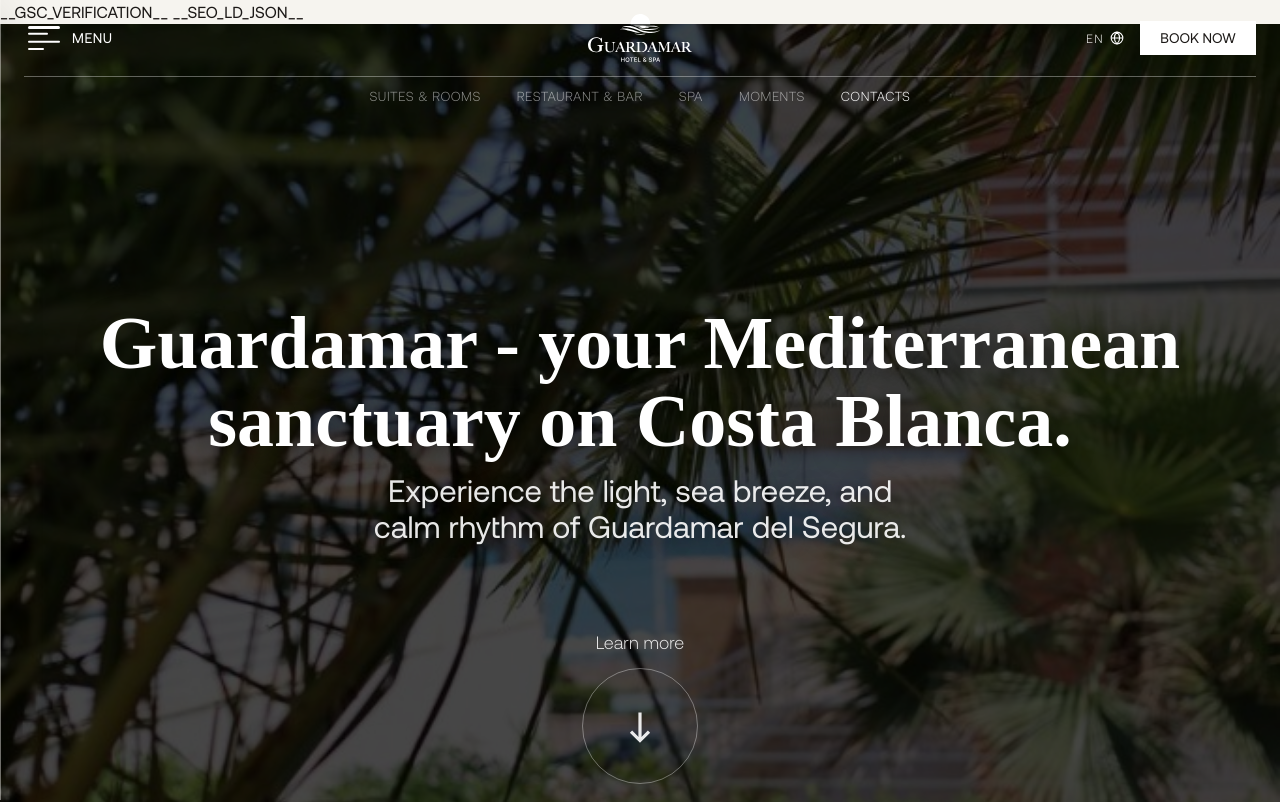
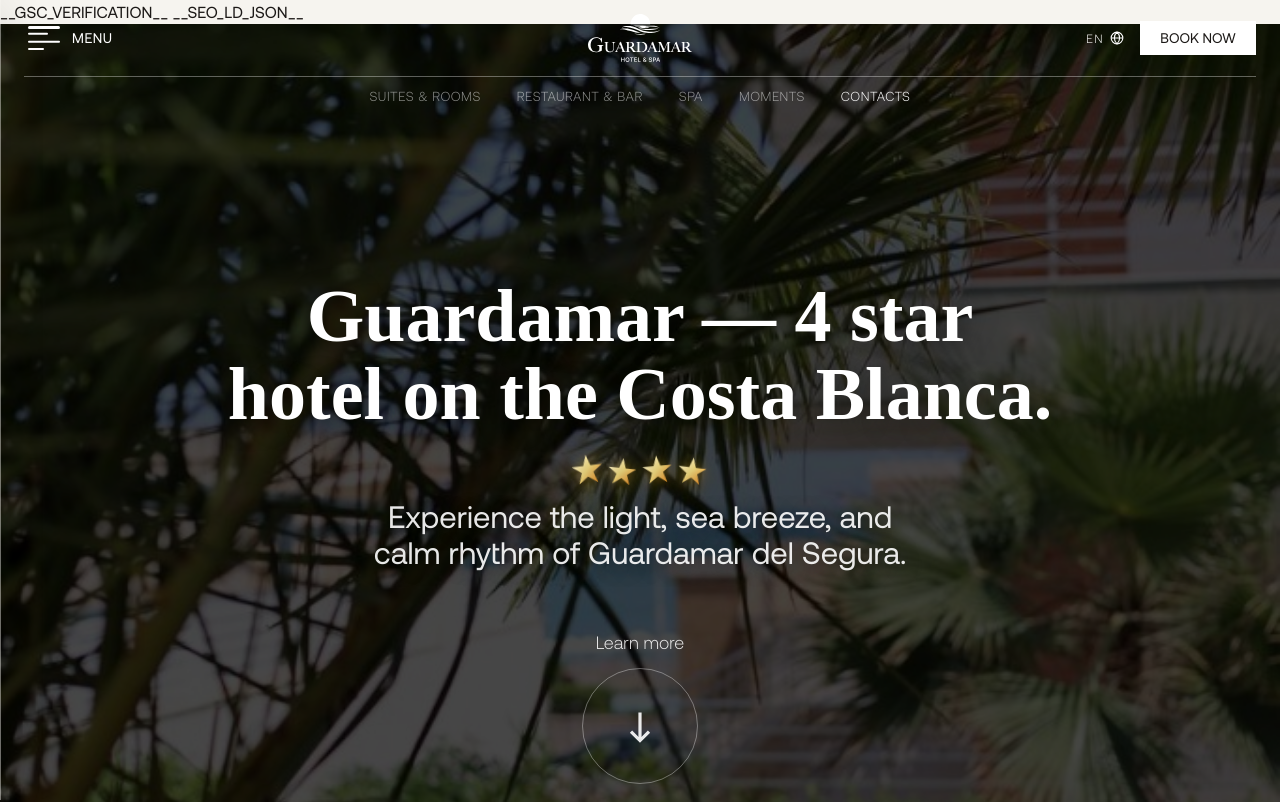
Before and after one commit to VladyslavPetskovych/Quademar, a React (Vite) app in the folder site/: page / in a window 1280 px wide. Shown: the top 802 px of the page. Built offline with nearby package versions, Linux system fonts and the light colour scheme; a web font is replaced by a local one.

Commit message:
fix and test

```diff
--- a/site/src/components/sections/HomeHero.jsx
+++ b/site/src/components/sections/HomeHero.jsx
@@ -5,6 +5,35 @@
 import { useLanguage } from '../../i18n/LanguageContext'
 import { HOME_INTRO_SECTION_ID, scrollToHomeIntro } from './homeSectionCta'
 import { HOME_SCROLL_EASE } from './homeMotion'
+
+/** Hand-tuned placement so rating stars feel natural vs the serif headline. */
+const HERO_STAR_STYLE = [
+  { rotate: '-7deg', y: '-0.02em', scale: 1.04 },
+  { rotate: '6deg', y: '0.03em', scale: 0.95 },
+  { rotate: '-5deg', y: '-0.02em', scale: 1 },
+  { rotate: '7deg', y: '0.02em', scale: 0.96 },
+]
+
+function HeroRatingStars() {
+  return (
+    <span
+      className="mt-3 inline-flex flex-row items-center justify-center gap-[0.06em] font-sans not-italic leading-none tracking-[0.02em] sm:mt-4 md:mt-5"
+      aria-hidden="true"
+    >
+      {HERO_STAR_STYLE.map((s, i) => (
+        <span
+          key={i}
+          className="inline-block bg-linear-to-br from-amber-50 via-amber-200 to-amber-600 bg-clip-text text-[0.48em] text-transparent sm:text-[0.46em] md:text-[0.44em] filter-[drop-shadow(0_1px_6px_rgba(251,191,36,0.45))]"
+          style={{
+            transform: `rotate(${s.rotate}) translateY(${s.y}) scale(${s.scale})`,
+          }}
+        >
+          ★
+        </span>
+      ))}
+    </span>
+  )
+}
 
 export default function HomeHero() {
   const { t } = useLanguage()
@@ -55,12 +84,14 @@
         transition={{ duration: lightMotion ? 0.35 : 0.9, ease: HOME_SCROLL_EASE }}
       >
         <motion.h1
-          className="mx-auto max-w-88 sm:max-w-160 lg:max-w-none font-cormorant text-white font-bold leading-[1.05] text-[40px] sm:text-[3.3rem] md:text-[4.1rem] lg:text-[74px] [text-shadow:0_4px_24px_rgba(0,0,0,0.5)]"
+          className="mx-auto flex max-w-88 flex-col items-center sm:max-w-160 lg:max-w-none font-cormorant text-white font-bold leading-[1.05] text-[40px] sm:text-[3.3rem] md:text-[4.1rem] lg:text-[74px] [text-shadow:0_4px_24px_rgba(0,0,0,0.5)]"
           initial={{ y: lightMotion ? 0 : 24, opacity: 0 }}
           animate={{ y: 0, opacity: 1 }}
           transition={{ duration: lightMotion ? 0.35 : 0.9, delay: lightMotion ? 0 : 0.2, ease: HOME_SCROLL_EASE }}
+          aria-label={t('home.hero.h1Aria')}
         >
-          {t('home.hero.h1')}
+          <span className="block text-balance">{t('home.hero.h1Title')}</span>
+          <HeroRatingStars />
         </motion.h1>
         <motion.p
           className="mx-auto mt-3 max-w-84 sm:max-w-140 text-white/90 font-sans text-[18px] sm:text-[1.4rem] md:text-[31px] font-normal leading-[1.15] [text-shadow:0_3px_18px_rgba(0,0,0,0.5)]"
--- a/site/src/config/site.js
+++ b/site/src/config/site.js
@@ -52,7 +52,7 @@
 ]
 
 export const HERO = {
-  subtitle: 'Guardamar — your Mediterranean sanctuary on Costa Blanca.',
+  subtitle: 'Guardamar — 4 star hotel on the Costa Blanca.',
   kicker: 'Experience the light, sea breeze, and calm rhythm of Guardamar del Segura.',
 }
 
--- a/site/src/i18n/en.js
+++ b/site/src/i18n/en.js
@@ -128,7 +128,8 @@
 
   home: {
     hero: {
-      h1: 'Guardamar - your Mediterranean sanctuary on Costa Blanca.',
+      h1Title: 'Guardamar — 4 star hotel on the Costa Blanca.',
+      h1Aria: 'Guardamar — 4 star hotel on the Costa Blanca.',
       lead: 'Experience the light, sea breeze, and calm rhythm of Guardamar del Segura.',
       learnMore: 'Learn more',
       learnMoreAria: 'Learn more — scroll to next section',
@@ -203,6 +204,8 @@
     kicker: 'Contact',
     breadcrumbContact: 'CONTACT',
     h2: 'Write to us',
+    hotelRatingInfo:
+      'We are a 4-star hotel on the Costa Blanca — boutique rooms & suites, spa, and Mediterranean hospitality in Guardamar del Segura.',
     intro:
       'Reservations, questions, or special requests — we will get back to you as soon as we can.',
     thankYou: 'Thank you — we have received your message and will reply shortly.',
--- a/site/src/i18n/es.js
+++ b/site/src/i18n/es.js
@@ -127,7 +127,8 @@
 
   home: {
     hero: {
-      h1: 'Guardamar: su santuario mediterráneo en la Costa Blanca.',
+      h1Title: 'Guardamar — hotel de 4 estrellas en la Costa Blanca.',
+      h1Aria: 'Guardamar — hotel de cuatro estrellas en la Costa Blanca.',
       lead: 'Viva la luz, la brisa marina y el ritmo sereno de Guardamar del Segura.',
       learnMore: 'Saber más',
       learnMoreAria: 'Saber más — desplazarse a la siguiente sección',
@@ -202,6 +203,8 @@
     kicker: 'Contacto',
     breadcrumbContact: 'CONTACTO',
     h2: 'Escríbanos',
+    hotelRatingInfo:
+      'Somos un hotel de 4 estrellas en la Costa Blanca — habitaciones y suites boutique, spa y hospitalidad mediterránea en Guardamar del Segura.',
     intro:
       'Reservas, consultas o peticiones especiales: le responderemos lo antes posible.',
     thankYou: 'Gracias — hemos recibido su mensaje y responderemos en breve.',
--- a/site/src/pages/ContactsPage.jsx
+++ b/site/src/pages/ContactsPage.jsx
@@ -20,6 +20,31 @@
 
 const fieldClass =
   'w-full border-0 border-b border-[#171412]/18 bg-transparent px-0 py-3 font-sans text-[16px] font-[250] text-[#171412] placeholder:text-[#9a948e] outline-none transition-colors focus:border-[#6e361b] focus:ring-0'
+
+const CONTACT_STAR_MARKERS = [
+  { rotate: '-7deg', y: '-1px', scale: 1.04 },
+  { rotate: '5deg', y: '2px', scale: 0.96 },
+  { rotate: '-4deg', y: '-1px', scale: 1 },
+  { rotate: '6deg', y: '2px', scale: 0.97 },
+]
+
+function ContactRatingStars() {
+  return (
+    <span className="inline-flex shrink-0 items-center gap-[3px] leading-none" aria-hidden="true">
+      {CONTACT_STAR_MARKERS.map((s, i) => (
+        <span
+          key={i}
+          className="inline-block bg-linear-to-br from-amber-100 via-amber-300 to-amber-600 bg-clip-text text-[15px] text-transparent filter-[drop-shadow(0_1px_4px_rgba(251,191,36,0.35))] sm:text-[16px]"
+          style={{
+            transform: `rotate(${s.rotate}) translateY(${s.y}) scale(${s.scale})`,
+          }}
+        >
+          ★
+        </span>
+      ))}
+    </span>
+  )
+}
 
 export default function ContactsPage() {
   const { t } = useLanguage()
@@ -67,13 +92,28 @@
               >
                 {CONTACT.hotelName}
               </motion.h1>
+              <motion.div
+                className="mt-6 max-w-md rounded-sm border border-white/18 bg-white/6 px-4 py-3.5 backdrop-blur-[2px]"
+                variants={fadeUp}
+                initial="hidden"
+                whileInView="visible"
+                viewport={inView}
+                custom={2}
+              >
+                <div className="flex gap-3.5">
+                  <ContactRatingStars />
+                  <p className="font-sans text-[14px] font-[250] leading-snug text-[#f3eee6]/92 sm:text-[15px]">
+                    {t('contacts.hotelRatingInfo')}
+                  </p>
+                </div>
+              </motion.div>
               <motion.address
                 className="mt-8 not-italic font-sans text-[15px] font-[250] leading-relaxed text-[#f3eee6]/88"
                 variants={fadeUp}
                 initial="hidden"
                 whileInView="visible"
                 viewport={inView}
-                custom={2}
+                custom={3}
               >
                 {CONTACT.addressLines.map((line) => (
                   <span key={line} className="block">
@@ -87,7 +127,7 @@
                 initial="hidden"
                 whileInView="visible"
                 viewport={inView}
-                custom={3}
+                custom={4}
               >
                 <a href={CONTACT.phoneHref} className="block transition-opacity hover:opacity-80">
                   {CONTACT.phoneDisplay}
```
